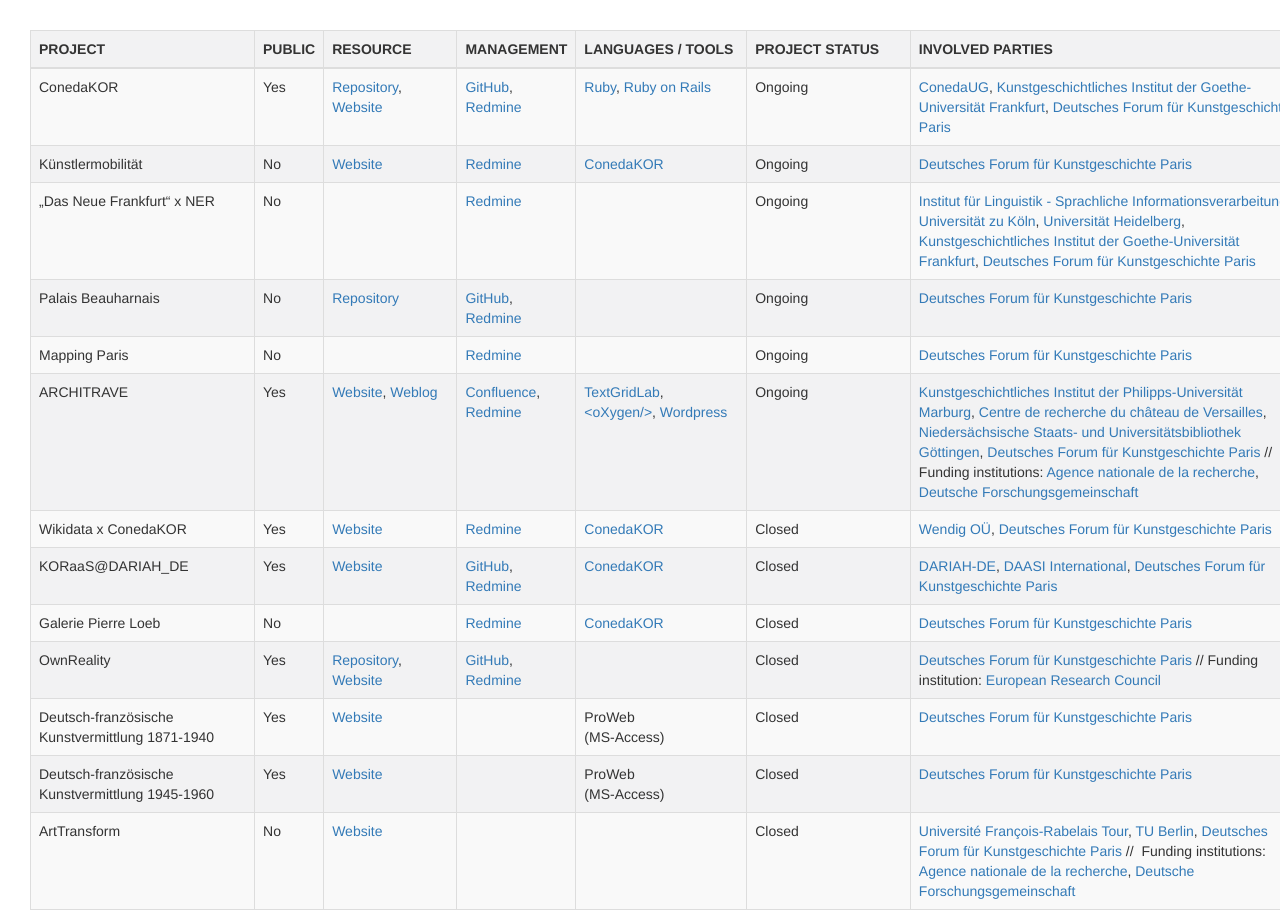
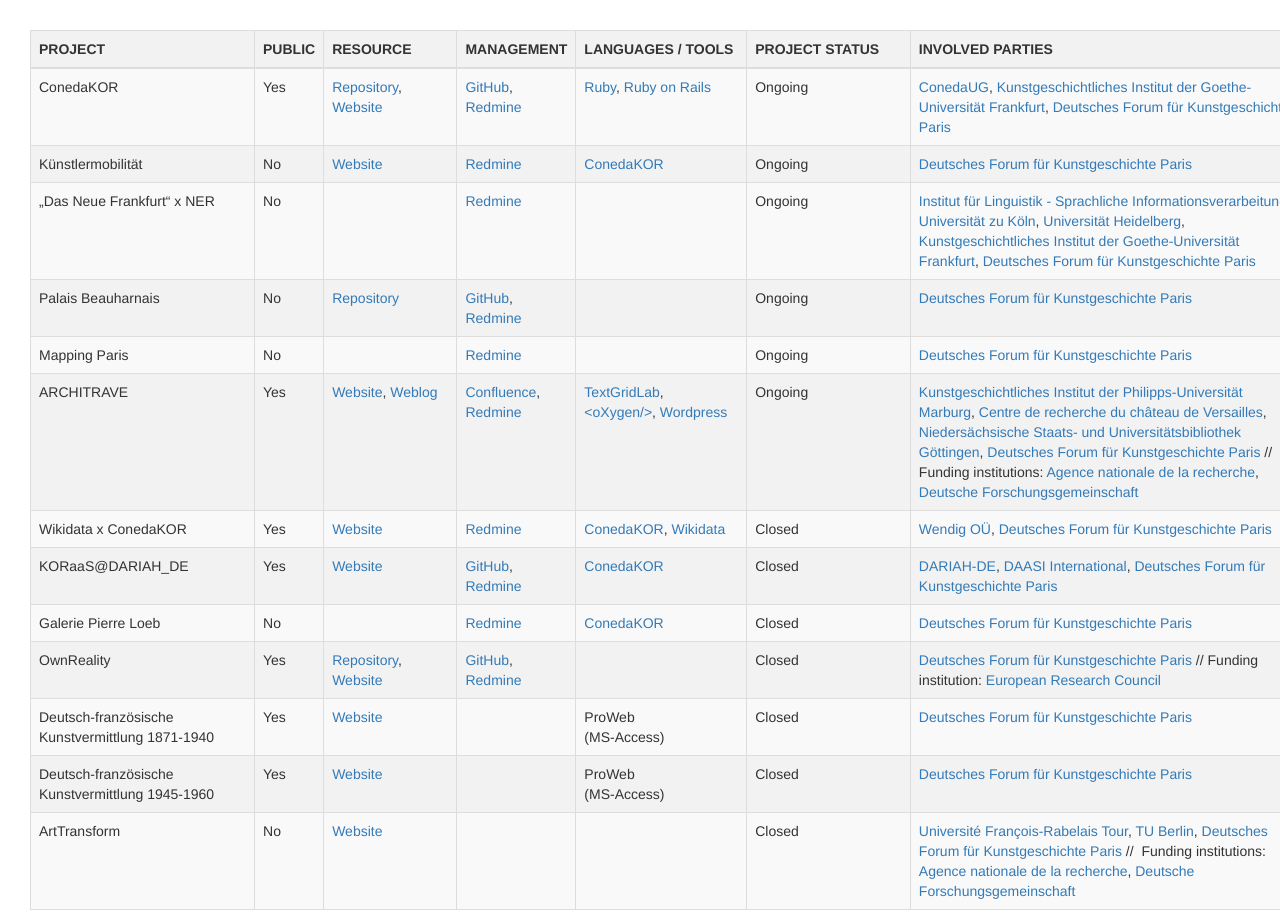
Before and after one commit to dfk-paris/dfk-paris.github.io, a plain HTML site: page index.html in a window 1280 px wide. Shown: the top 913 px of the page. Drawn offline with nearby package versions, Linux system fonts and the light colour scheme.

Commit message:
Added Wikidata

```diff
--- a/index.html
+++ b/index.html
@@ -164,7 +164,7 @@
       <td>
         <a href="http://www.redmine.org/" target="_blank">Redmine</a></td>
       <td>
-        <a href="https://github.com/coneda/kor" target="_blank">ConedaKOR</a>
+        <a href="https://github.com/coneda/kor" target="_blank">ConedaKOR</a>, <a href="https://www.wikidata.org/wiki/Wikidata:Main_Page" target="_blank">Wikidata</a>
       </td>
       <td>
         Closed
```
